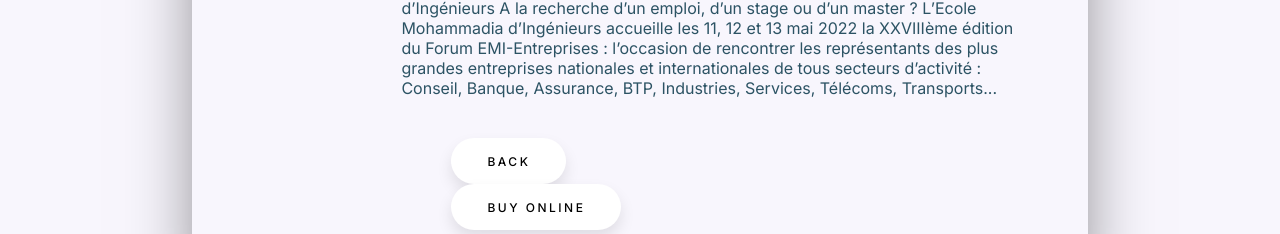
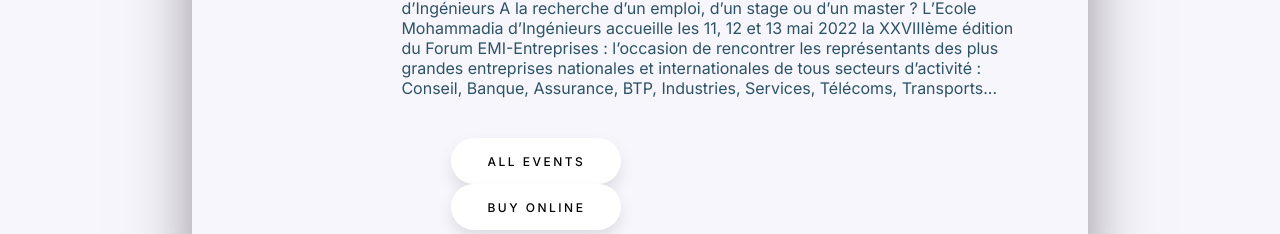
Before and after one commit to OssamaLouati/EventScroller-PFA, a React (Create React App) app in the folder client/: page /event/1 in a window 1280 px wide. Shown: the part 1361-1595 px from the top of the page. Built offline with nearby package versions, Linux system fonts and the light colour scheme.

Commit message:
Update Event.js

```diff
--- a/client/src/pages/Event.js
+++ b/client/src/pages/Event.js
@@ -77,7 +77,7 @@
         </div>
           <div>
             <NavLink to="/events">
-              <Button className="button">Back</Button>
+              <Button className="button">All Events</Button>
             </NavLink>
 
             {checkout ? (
```
